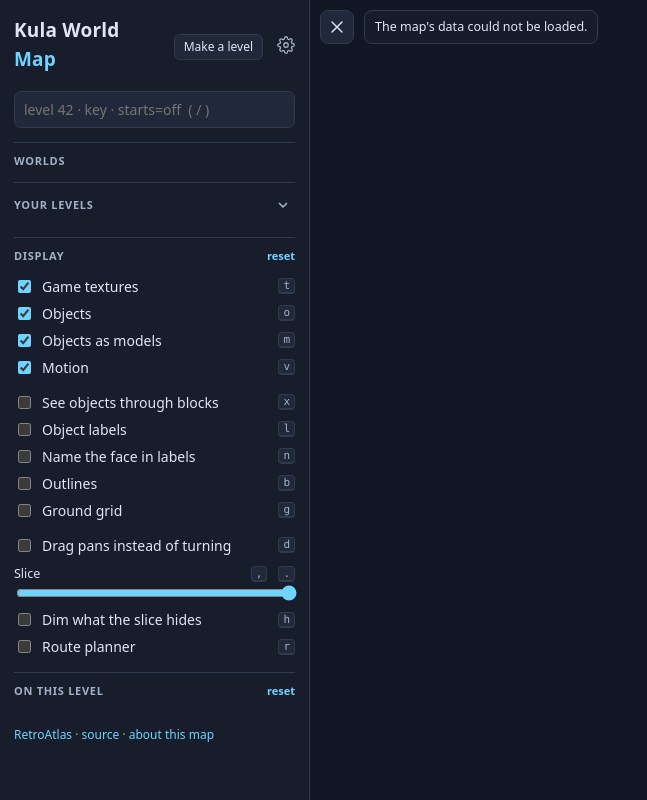
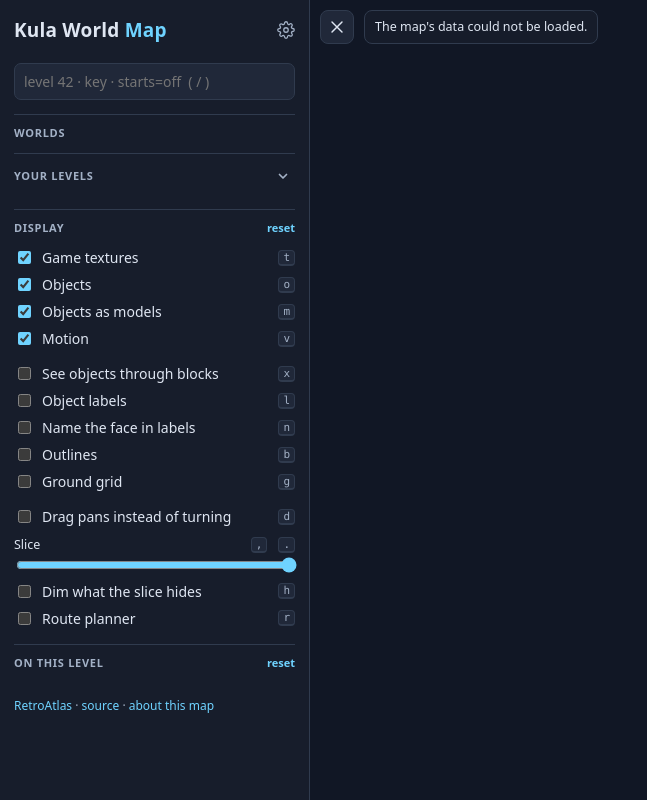
Before and after one commit to RetroAtlas/KulaWorldMap, a website with bundled scripts: page public/index.html in a window 1280 px wide. Shown: the whole page, without its empty margins (0-647 px from the left). Built offline with nearby package versions, Linux system fonts and the light colour scheme.

Commit message:
Take the Make a level button off the sidebar's head
The sidebar's head held a Make a level button between the wordmark and
the settings gear, doing what the w key does. It sat over the sidebar's
title, and everything it did is elsewhere: new and copy this level under
Your levels, and w, which copies a shipped level and opens it editing,
or turns editing on and off on a draft.

The head holds the wordmark and the gear, the gear at the head's right
edge as before. The editor loads from Your levels, from w and from a
link to a draft, and the boot wires nothing else to it; the viewer's
notes say it loads only when it is wanted, without naming a button. The
browser tests that pressed the button press w instead, the fold's test
once the level has landed after its reload, the plain visit's test holds
that no such button exists, and the test of a boot that throws tries w
and new.

```diff
--- a/public/css/main.css
+++ b/public/css/main.css
@@ -85,25 +85,8 @@
   letter-spacing: 0.2px;
 }
 
-.make {
-  margin-left: auto;
-  background: var(--panel-2);
-  border: 1px solid var(--line);
-  color: var(--ink);
-  border-radius: 6px;
-  padding: 3px 9px;
-  font: inherit;
-  font-size: 12px;
-  white-space: nowrap;
-  cursor: pointer;
-}
-.make:hover,
-.make:focus-visible {
-  border-color: var(--accent-dim);
-}
-
 .gear {
-  margin: -4px -6px 0 0;
+  margin: -4px -6px 0 auto;
   padding: 6px;
   display: grid;
   place-items: center;
--- a/public/index.html
+++ b/public/index.html
@@ -144,9 +144,6 @@
     <aside id="sidebar" class="sidebar" aria-label="Levels and display">
       <div class="head">
         <h1 class="wordmark">Kula World <span>Map</span></h1>
-        <button id="makeBtn" class="make" type="button" title="Make a level of your own (w)">
-          Make a level
-        </button>
         <button
           id="settingsBtn"
           class="gear"
--- a/public/js/main.js
+++ b/public/js/main.js
@@ -227,7 +227,6 @@
       entry(id, "onclick");
     entry("draftFile", "onchange");
   }
-  $("makeBtn").onclick = () => bootEditor().then((m) => m?.toggleEditing());
   document.addEventListener(
     "keydown",
     (e) => {
```
Also changed, not shown: docs/viewer.md (+1 -1 lines), tests/browser/drafts.spec.js (+8 -11 lines).
